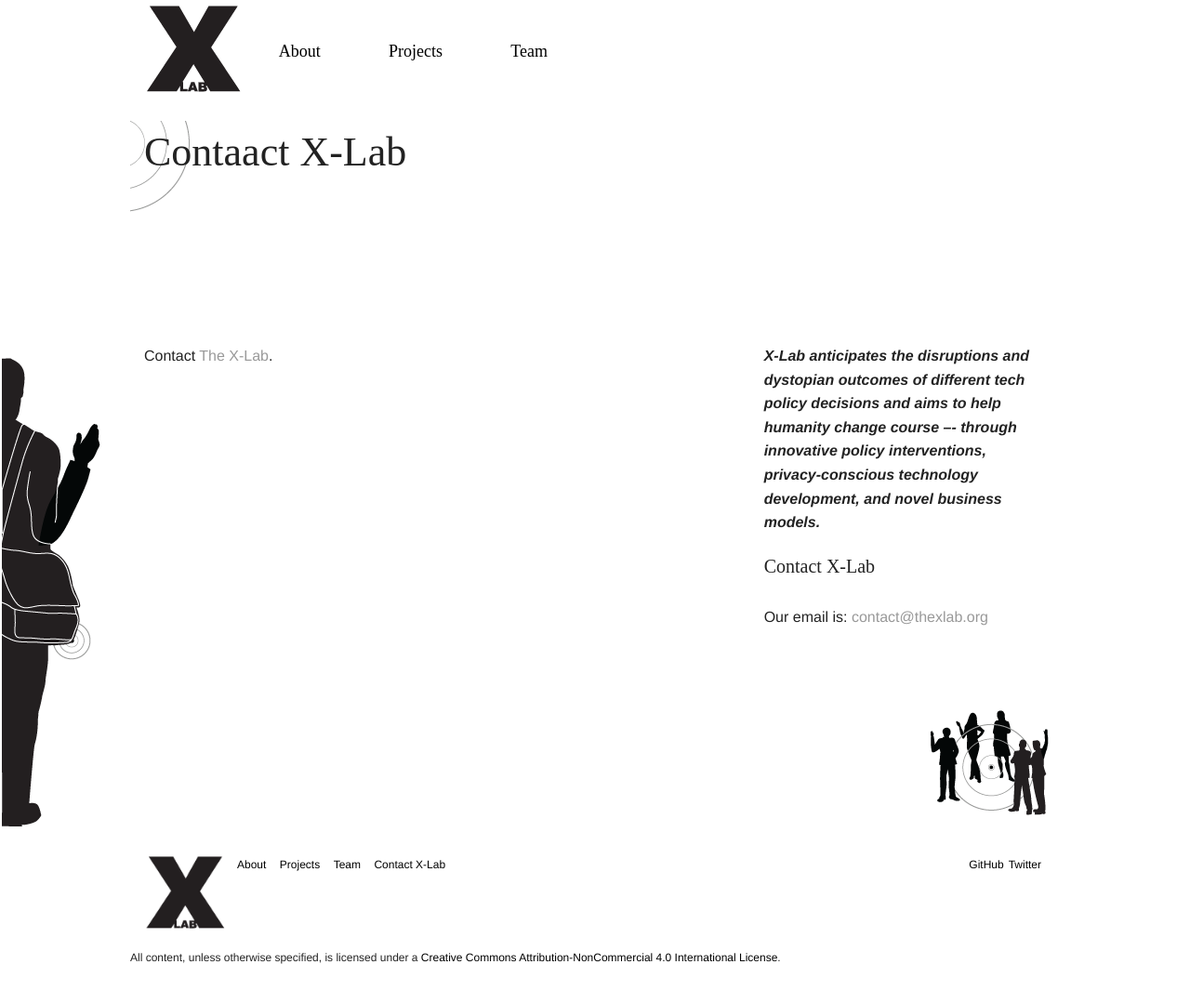
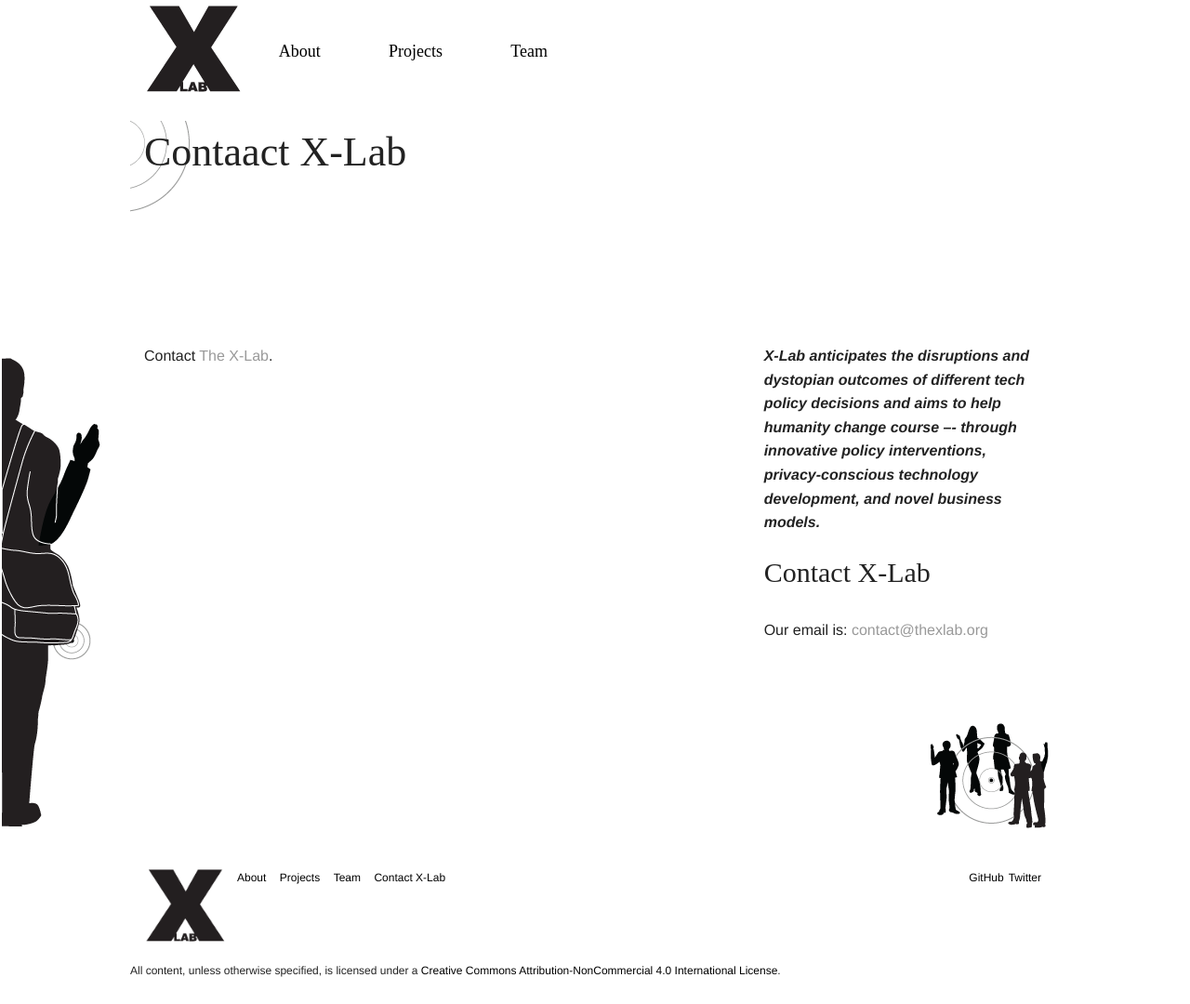
Before and after one commit to xlabrocks/X-Lab-Site, a Jekyll site: the page built from x-lab.org/forms/index.md, in a window 1280 px wide. Shown: the whole page at 93% size. Built offline with Jekyll 4.4.1, drawn with Linux system fonts in a browser that asks for light colours; nearby versions of some CDN libraries; some web fonts are replaced; library files that are not in the unit come from our copies.

```diff
--- a/x-lab.org/_includes/right-aside.html
+++ b/x-lab.org/_includes/right-aside.html
@@ -2,7 +2,7 @@
   <div class="block">
 
     <p><strong><i>X-Lab anticipates the disruptions and dystopian outcomes of different tech policy decisions and aims to help humanity change course –- through innovative policy interventions, privacy-conscious technology development, and novel business models.</i></strong></p>
-    <h3>Contact X-Lab</h3>
+    <h2>Contact X-Lab</h2>
     <div class="content">
          <p>Our email is: <a href="mailto:contact@thexlab.org">contact@thexlab.org</a></p>
       </p>
```
